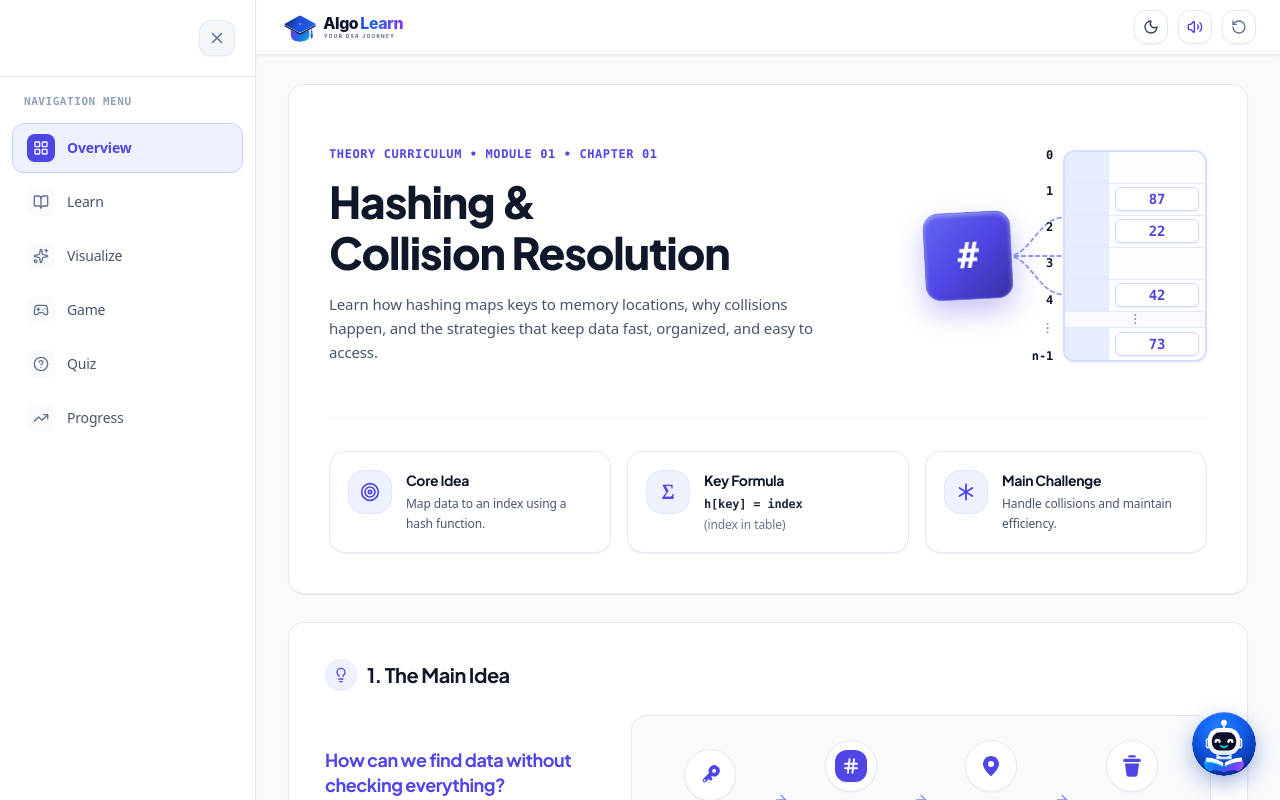
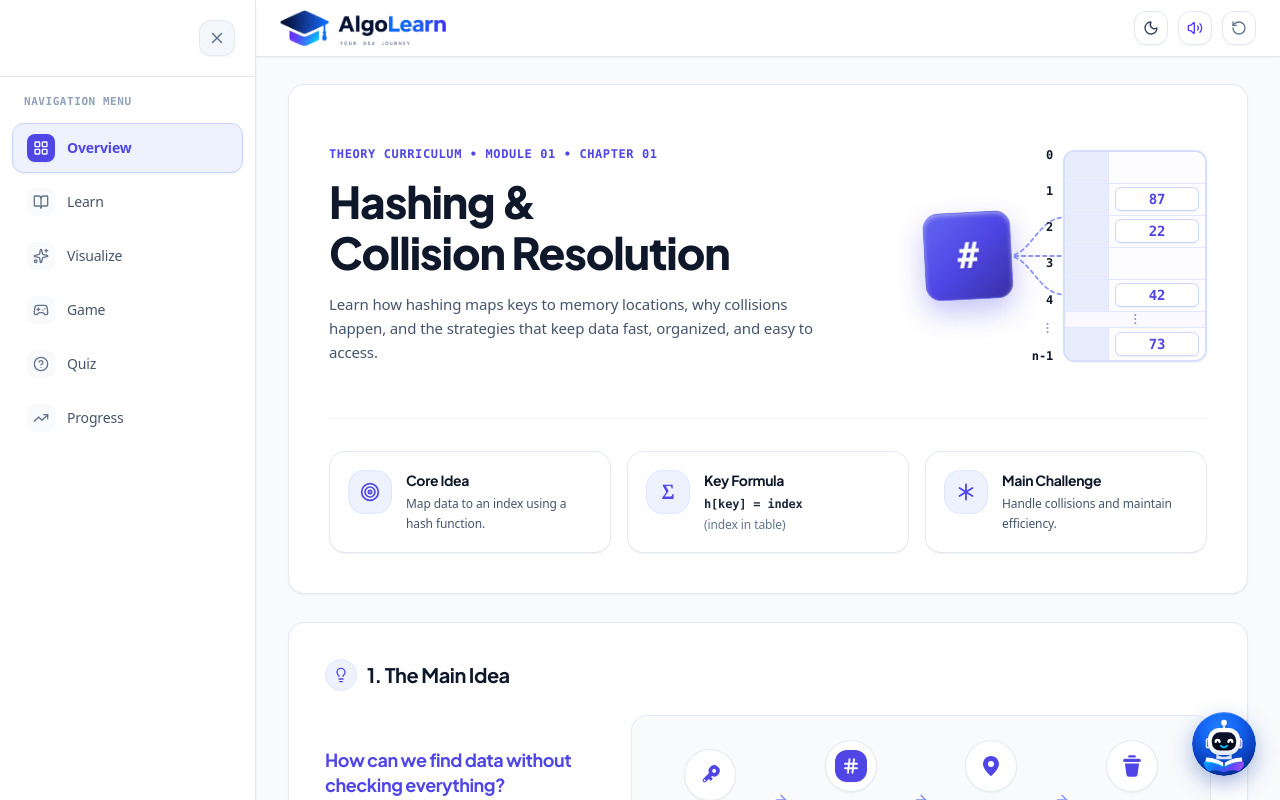
Before and after one commit to dadakhalander123k-design/Hashing-final, a React (Vite) app: page / in a window 1280 px wide. Shown: the top 800 px of the page. Built offline with nearby package versions, Linux system fonts and the light colour scheme.

Commit message:
Use exact uploaded AlgoLearn image directly in website header

```diff
--- a/src/components/AlgoLearnLogo.tsx
+++ b/src/components/AlgoLearnLogo.tsx
@@ -8,7 +8,7 @@ export interface AlgoLearnLogoProps {
 
 export const AlgoLearnLogo: React.FC<AlgoLearnLogoProps> = ({
   theme = 'light',
-  className = 'h-7.5 sm:h-8.5 w-auto',
+  className = 'h-8 sm:h-9 w-auto',
   onClick,
 }) => {
   const isDark = theme === 'dark';
@@ -20,177 +20,12 @@ export const AlgoLearnLogo: React.FC<AlgoLearnLogoProps> = ({
       title="AlgoLearn - YOUR DSA JOURNEY"
       aria-label="AlgoLearn Logo"
     >
-      <svg
-        viewBox="0 0 340 88"
-        fill="none"
-        xmlns="http://www.w3.org/2000/svg"
-        className="h-full w-auto max-h-8 sm:max-h-8.5 overflow-visible select-none pointer-events-none"
-        preserveAspectRatio="xMidYMid meet"
-      >
-        <defs>
-          {/* Gradients for Graduation Cap */}
-          {/* 1. Mortarboard Top (Diamond) */}
-          <linearGradient id="algoCapTopLight" x1="12" y1="12" x2="88" y2="60" gradientUnits="userSpaceOnUse">
-            <stop offset="0%" stopColor="#0B1E5C" />
-            <stop offset="45%" stopColor="#1D4ED8" />
-            <stop offset="100%" stopColor="#2563EB" />
-          </linearGradient>
-
-          <linearGradient id="algoCapTopDark" x1="12" y1="12" x2="88" y2="60" gradientUnits="userSpaceOnUse">
-            <stop offset="0%" stopColor="#0D256B" />
-            <stop offset="50%" stopColor="#1E40AF" />
-            <stop offset="100%" stopColor="#2563EB" />
-          </linearGradient>
-
-          {/* Mortarboard Edge Highlight */}
-          <linearGradient id="algoCapEdgeGlow" x1="10" y1="36" x2="52" y2="12" gradientUnits="userSpaceOnUse">
-            <stop offset="0%" stopColor={isDark ? "#38BDF8" : "#93C5FD"} stopOpacity={isDark ? "0.95" : "0.75"} />
-            <stop offset="100%" stopColor="#3B82F6" stopOpacity="0.25" />
-          </linearGradient>
-
-          {/* 2. Cap Base / Lower Section (Vibrant Violet -> Royal Blue -> Electric Cyan) */}
-          <linearGradient id="algoCapBaseLight" x1="26" y1="52" x2="78" y2="82" gradientUnits="userSpaceOnUse">
-            <stop offset="0%" stopColor="#7C3AED" />
-            <stop offset="45%" stopColor="#2563EB" />
-            <stop offset="100%" stopColor="#06B6D4" />
-          </linearGradient>
-
-          <linearGradient id="algoCapBaseDark" x1="26" y1="52" x2="78" y2="82" gradientUnits="userSpaceOnUse">
-            <stop offset="0%" stopColor="#9333EA" />
-            <stop offset="40%" stopColor="#3B82F6" />
-            <stop offset="100%" stopColor="#00E5FF" />
-          </linearGradient>
-
-          {/* 3. Tassel Gradient */}
-          <linearGradient id="algoTasselGrad" x1="82" y1="38" x2="82" y2="76" gradientUnits="userSpaceOnUse">
-            <stop offset="0%" stopColor="#3B82F6" />
-            <stop offset="100%" stopColor="#1D4ED8" />
-          </linearGradient>
-
-          {/* 4. Wordmark 'Learn' Gradient */}
-          <linearGradient id="algoLearnGradLight" x1="190" y1="24" x2="310" y2="48" gradientUnits="userSpaceOnUse">
-            <stop offset="0%" stopColor="#1D4ED8" />
-            <stop offset="45%" stopColor="#2563EB" />
-            <stop offset="100%" stopColor="#7C3AED" />
-          </linearGradient>
-
-          <linearGradient id="algoLearnGradDark" x1="190" y1="24" x2="310" y2="48" gradientUnits="userSpaceOnUse">
-            <stop offset="0%" stopColor="#3B82F6" />
-            <stop offset="45%" stopColor="#60A5FA" />
-            <stop offset="100%" stopColor="#A855F7" />
-          </linearGradient>
-        </defs>
-
-        {/* =================== GRADUATION CAP ICON =================== */}
-        <g id="graduation-cap-symbol">
-          {/* Lower Cap Base (Underneath Mortarboard) */}
-          <path
-            d="M 28,52 L 28,66 C 28,76 38,82 52,82 C 66,82 76,76 76,66 L 76,52 C 69,57 60,60 52,60 C 44,60 35,57 28,52 Z"
-            fill={isDark ? "url(#algoCapBaseDark)" : "url(#algoCapBaseLight)"}
-          />
-
-          {/* Base Inner Depth shadow */}
-          <path
-            d="M 28,52 C 35,57 44,60 52,60 C 60,60 69,57 76,52 L 76,55 C 69,60 60,63 52,63 C 44,63 35,60 28,55 Z"
-            fill="#000000"
-            fillOpacity={isDark ? "0.35" : "0.2"}
-          />
-
-          {/* 3D Mortarboard Underside / Thickness Rim */}
-          <path
-            d="M 12,38.5 L 50,59 Q 52,60 54,59 L 92,38.5 L 92,42.5 L 54,63 Q 52,64 50,63 L 12,42.5 Z"
-            fill={isDark ? "#061338" : "#0A1B4E"}
-          />
-
-          {/* Mortarboard Top (Diamond Shape) */}
-          <path
-            d="M 49,15.5 Q 52,14 55,15.5 L 91.5,35.5 Q 93.5,36.7 91.5,38 L 55,57.5 Q 52,59 49,57.5 L 12.5,38 Q 10.5,36.7 12.5,35.5 Z"
-            fill={isDark ? "url(#algoCapTopDark)" : "url(#algoCapTopLight)"}
-          />
-
-          {/* Top Edge Highlight / Reflection Stroke */}
-          <path
-            d="M 12.5,35.5 L 49,15.5 Q 52,14 55,15.5 L 91.5,35.5"
-            stroke="url(#algoCapEdgeGlow)"
-            strokeWidth="1.8"
-            strokeLinecap="round"
-          />
-
-          {/* Central Mortarboard Button */}
-          <ellipse
-            cx="52"
-            cy="36.5"
-            rx="3"
-            ry="2"
-            fill={isDark ? "#60A5FA" : "#93C5FD"}
-          />
-
-          {/* Tassel Cord */}
-          <path
-            d="M 52,37 Q 72,36 82,44 L 82,56"
-            stroke={isDark ? "#60A5FA" : "#2563EB"}
-            strokeWidth="2"
-            strokeLinecap="round"
-            fill="none"
-          />
-
-          {/* Tassel Bob Ring/Bead */}
-          <circle
-            cx="82"
-            cy="56"
-            r="2"
-            fill={isDark ? "#38BDF8" : "#1D4ED8"}
-          />
-
-          {/* Tassel Bob / Teardrop */}
-          <path
-            d="M 80.5,57.5 C 79,62 78.5,67 80,72 C 81,74.5 83,74.5 84,72 C 85.5,67 85,62 83.5,57.5 Z"
-            fill="url(#algoTasselGrad)"
-          />
-        </g>
-
-        {/* =================== WORDMARK & TAGLINE =================== */}
-        <g id="algolearn-branding">
-          {/* 'Algo' */}
-          <text
-            x="112"
-            y="48"
-            fontFamily="Inter, system-ui, -apple-system, BlinkMacSystemFont, 'Segoe UI', Roboto, sans-serif"
-            fontSize="41"
-            fontWeight="800"
-            letterSpacing="-0.025em"
-            fill={isDark ? "#FFFFFF" : "#0B132B"}
-          >
-            Algo
-          </text>
-
-          {/* 'Learn' */}
-          <text
-            x="208"
-            y="48"
-            fontFamily="Inter, system-ui, -apple-system, BlinkMacSystemFont, 'Segoe UI', Roboto, sans-serif"
-            fontSize="41"
-            fontWeight="800"
-            letterSpacing="-0.025em"
-            fill={isDark ? "url(#algoLearnGradDark)" : "url(#algoLearnGradLight)"}
-          >
-            Learn
-          </text>
-
-          {/* Tagline: 'YOUR DSA JOURNEY' */}
-          <text
-            x="114"
-            y="72"
-            fontFamily="Inter, system-ui, -apple-system, BlinkMacSystemFont, 'Segoe UI', Roboto, sans-serif"
-            fontSize="12.5"
-            fontWeight="700"
-            letterSpacing="0.28em"
-            fill={isDark ? "#889BB5" : "#506280"}
-          >
-            YOUR DSA JOURNEY
-          </text>
-        </g>
-      </svg>
+      <img
+        src={isDark ? '/algolearn-logo-dark.png' : '/algolearn-logo.png'}
+        alt="AlgoLearn - YOUR DSA JOURNEY"
+        className="h-8 sm:h-9 w-auto object-contain select-none pointer-events-none"
+        draggable={false}
+      />
     </div>
   );
 };
--- a/src/components/TopHeader.tsx
+++ b/src/components/TopHeader.tsx
@@ -107,9 +107,9 @@ export const TopHeader: React.FC<TopHeaderProps> = ({
             <Menu className="w-5 h-5" />
           </button>
 
-          {/* 2. ALGOLEARN LOGO (LIGHT & DARK THEME AUTO-SWITCHING) */}
+          {/* 2. ALGOLEARN LOGO (EXACT IMAGE) */}
           <div className="flex items-center shrink-0">
-            <AlgoLearnLogo theme={theme} className="h-7.5 sm:h-8.5 w-auto" />
+            <AlgoLearnLogo theme={theme} className="h-8 sm:h-9 w-auto" />
           </div>
 
           {/* 3. CURRENT PAGE / SECTION (SECONDARY) */}
```
Also changed, not shown: public/algolearn-logo-dark.png, public/algolearn-logo.png.
